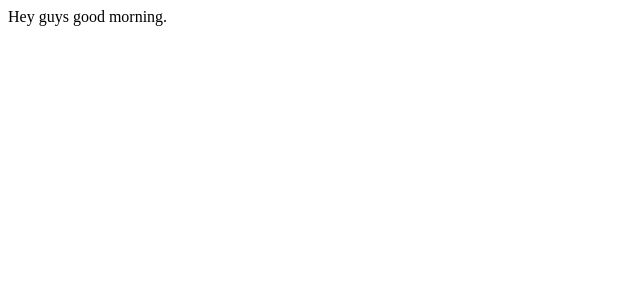
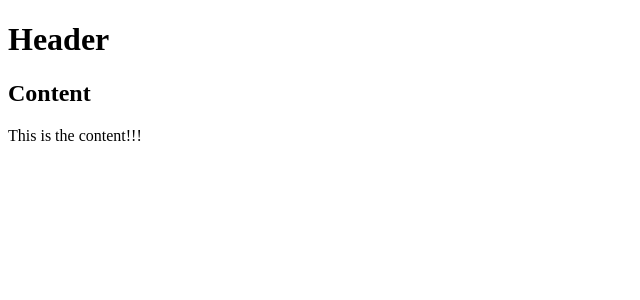
Before and after one commit to vishnu-v-v/reactApp, a React app: page / in a window 1280 px wide. Shown: the top 300 px of the page, without its empty margins (0-640 px from the left). Built offline with nearby package versions, Linux system fonts and the light colour scheme.

Commit message:
Add nested html elements

```diff
--- a/App.jsx
+++ b/App.jsx
@@ -4,7 +4,9 @@
    render() {
       return (
          <div>
-        Hey guys good morning.
+            <h1>Header</h1>
+            <h2>Content</h2>
+            <p>This is the content!!!</p>
          </div>
       );
    }
```
Lines whose indentation alone changed are shown as unchanged.
